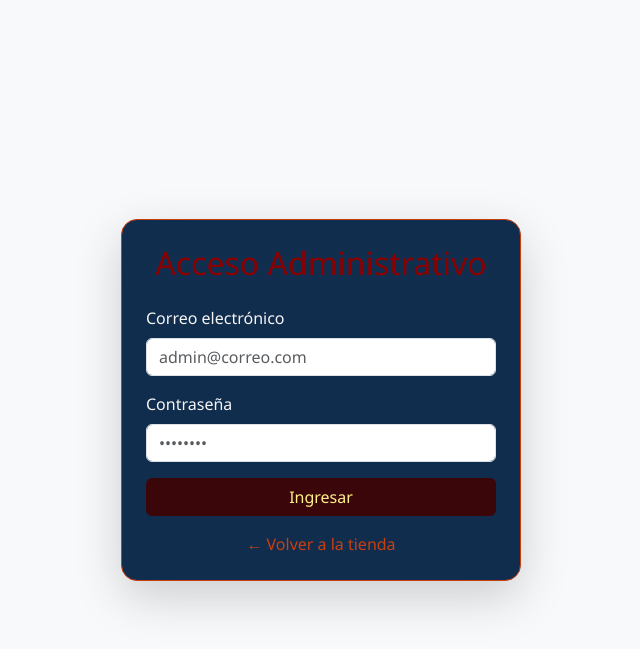
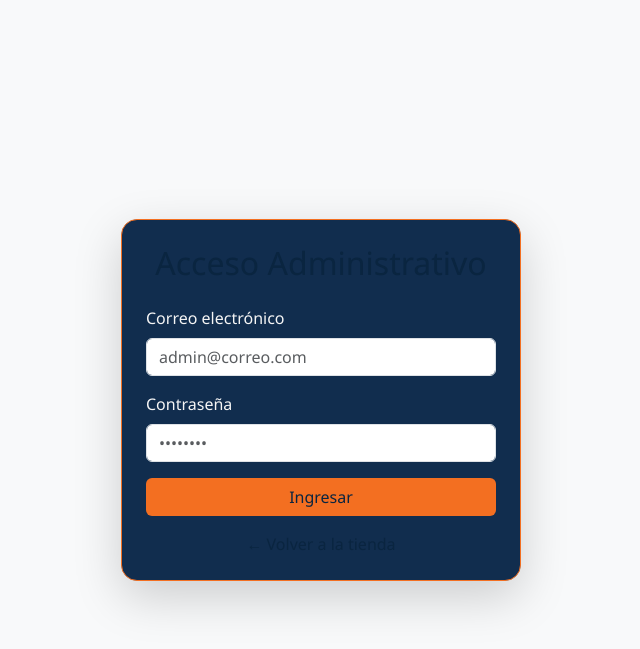
Before and after one commit to Aleja82/Tienda-PHP, a PHP site: page /admin/vista/login.php in a window 1280 px wide. Shown: the top 649 px of the page, without its empty margins (319-959 px from the left). Run offline with PHP 8.4, Linux system fonts and the light colour scheme.

Commit message:
Update login.php

```diff
--- a/admin/vista/login.php
+++ b/admin/vista/login.php
@@ -18,8 +18,8 @@ $token = $_SESSION['csrf_token'];
 
 <body class="d-flex justify-content-center align-items-center vh-100 bg-light">
 
-    <div class="card shadow-lg p-4 rounded-4" style="max-width: 400px; width: 100%; border: 1px solid #C83F12;">
-        <h2 class="text-center mb-4" style="color: #8A0000;">Acceso Administrativo</h2>
+    <div class="card shadow-lg p-4 rounded-4" style="max-width: 400px; width: 100%; border: 1px solid #F36F21;">
+        <h2 class="text-center mb-4" style="color: #0A2540;">Acceso Administrativo</h2>
 
         <?php if (isset($error)): ?>
             <div class="alert alert-danger"><?= htmlspecialchars($error) ?></div>
@@ -39,12 +39,12 @@ $token = $_SESSION['csrf_token'];
             <input type="hidden" name="csrf_token" value="<?= $token ?>">
 
             <div class="d-grid">
-                <button type="submit" class="btn" style="background-color: #3B060A; color: #FFF287;">Ingresar</button>
+                <button type="submit" class="btn" style="background-color: #F36F21; color: #0A2540;">Ingresar</button>
             </div>
         </form>
 
         <div class="text-center mt-3">
-            <a href="../index.php" class="text-decoration-none" style="color: #C83F12;">← Volver a la tienda</a>
+            <a href="../index.php" class="text-decoration-none" style="color: #0A2540;">← Volver a la tienda</a>
         </div>
     </div>
 
```
